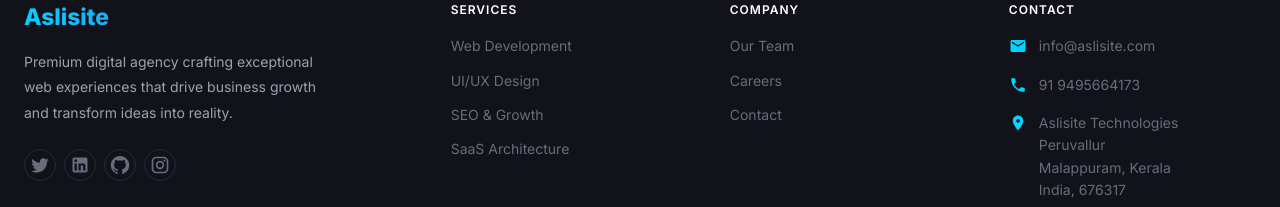
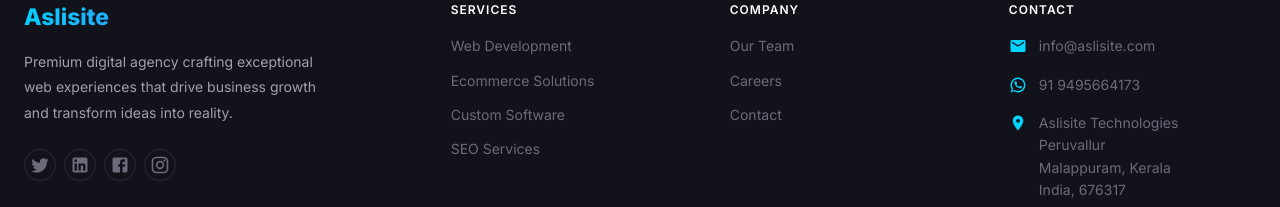
Before and after one commit to Aslisite/Aslisite, a React (Vite) app: page / in a window 1280 px wide. Shown: the part 3454-3661 px from the top of the page. Built offline with nearby package versions, Linux system fonts and the light colour scheme; no server answers.

Commit message:
Add social media links to footer: Instagram, LinkedIn, Facebook; update services navigation

```diff
--- a/src/components/Footer/Footer.jsx
+++ b/src/components/Footer/Footer.jsx
@@ -1,13 +1,13 @@
 import { Box, Container, Typography, Link, Grid, IconButton, Divider, useTheme, useMediaQuery } from '@mui/material';
-import { Twitter, LinkedIn, GitHub, Instagram, Mail, Phone, LocationOn } from '@mui/icons-material';
+import { Twitter, LinkedIn, Facebook, Instagram, Mail, WhatsApp, LocationOn } from '@mui/icons-material';
 import { colors } from '../../theme/theme';
 
 const navigation = {
   services: [
     { label: 'Web Development', href: '#services' },
-    { label: 'UI/UX Design', href: '#services' },
-    { label: 'SEO & Growth', href: '#services' },
-    { label: 'SaaS Architecture', href: '#services' },
+    { label: 'Ecommerce Solutions', href: '#services' },
+    { label: 'Custom Software', href: '#services' },
+    { label: 'SEO Services', href: '#services' },
   ],
   company: [
     { label: 'Our Team', href: '#team' },
@@ -24,9 +24,9 @@
 
 const socialLinks = [
   { icon: Twitter, href: '#', label: 'Twitter' },
-  { icon: LinkedIn, href: '#', label: 'LinkedIn' },
-  { icon: GitHub, href: '#', label: 'GitHub' },
-  { icon: Instagram, href: '#', label: 'Instagram' },
+  { icon: LinkedIn, href: 'https://www.linkedin.com/company/aslisite', label: 'LinkedIn' },
+  { icon: Facebook, href: 'https://www.facebook.com/aslisite', label: 'Facebook' },
+  { icon: Instagram, href: 'https://www.instagram.com/aslisite_', label: 'Instagram' },
 ];
 
 const Footer = () => {
@@ -239,9 +239,11 @@
                     </Link>
                   </Box>
                   <Box sx={{ display: 'flex', alignItems: 'center', gap: 1.5 }}>
-                    <Phone sx={{ fontSize: 18, color: colors.accent.primary }} />
+                    <WhatsApp sx={{ fontSize: 18, color: colors.accent.primary }} />
                     <Link
-                      href="tel:+919495664173"
+                      href="https://wa.me/919495664173?text=Hi%20Aslisite,%20I'm%20interested%20in%20starting%20a%20project!"
+                      target="_blank"
+                      rel="noopener noreferrer"
                       underline="none"
                       sx={{
                         color: colors.text.muted,
```
